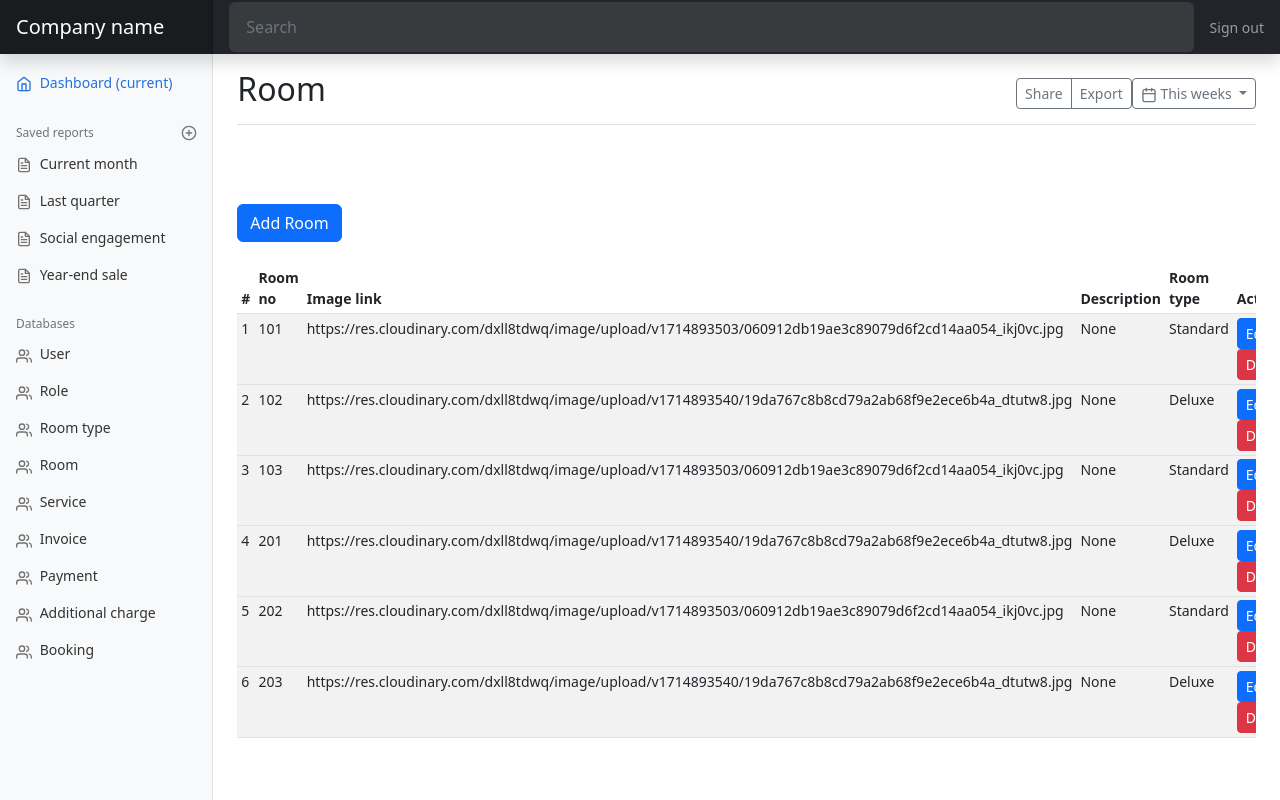
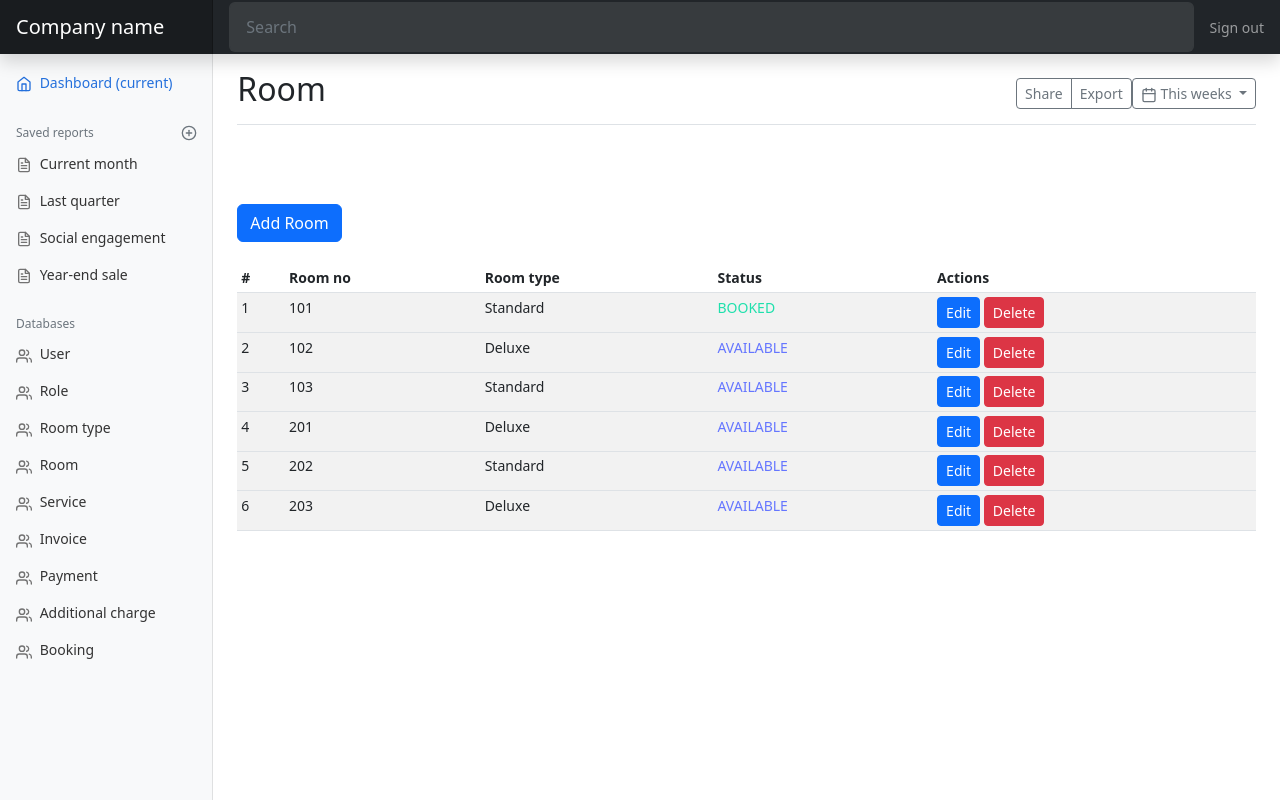
Before and after one commit to ngqp2k/Flask-HM-01, a Flask app: page /room in a window 1280 px wide. Run offline with Flask 3, Linux system fonts and the light colour scheme; data comes from the database, SQL or seed files in the repository; both versions use the stored data as it was after the commit; some libraries are stand-ins or nearby versions.

```diff
--- a/models.py
+++ b/models.py
@@ -74,6 +74,12 @@ class RoomType(db.Model):
         return self.name
 
 
+class RoomStatus(enum.Enum):
+    AVAILABLE = "Available"
+    PENDING = "Pending"
+    BOOKED = "Booked"
+
+
 class Room(db.Model):
     id = db.Column(db.Integer, primary_key=True)
     room_no = db.Column(db.String(50))
@@ -81,6 +87,7 @@ class Room(db.Model):
     description = db.Column(db.Text)
     room_type_id = db.Column(db.Integer, db.ForeignKey('room_type.id'))
     room_type = db.relationship('RoomType', backref=db.backref('room', lazy=True))
+    status = db.Column(db.Enum(RoomStatus))
 
     def __str__(self) -> str:
         return self.room_no
--- a/templates/index.html
+++ b/templates/index.html
@@ -202,8 +202,8 @@
                     <ul>
                         <li>{{ room.room_type }}</li>
                         <li>{{ room.room_type.price_per_night }}</li>
-                        <li></li>
-                        <li></li>
+                        <!-- <li></li> -->
+                        <!-- <li></li> -->
                     </ul>
                 </div>
                 <!--ROOM AMINITIES-->
--- a/templates/mdRoom.html
+++ b/templates/mdRoom.html
@@ -14,9 +14,10 @@
       <tr>
         <th>#</th>
         <th>Room no</th>
-        <th>Image link</th>
-        <th>Description</th>
+        <!-- <th>Image link</th> -->
+        <!-- <th>Description</th> -->
         <th>Room type</th>
+        <th>Status</th>
         <th>Actions</th>
       </tr>
     </thead>
@@ -25,9 +26,16 @@
       <tr>
         <td>{{ room.id }}</td>
         <td>{{ room.room_no }}</td>
-        <td>{{ room.image }}</td>
-        <td>{{ room.description }}</td>
+        <!-- <td>{{ room.image }}</td> -->
+        <!-- <td>{{ room.description }}</td> -->
         <td>{{ room.room_type }}</td>
+        {% if room.status.name == 'AVAILABLE' %}
+        <td style="color: rgb(101 118 255);">{{ room.status.name }}</td>
+        {% elif room.status.name == 'BOOKED' %}
+        <td style="color: rgb(30 224 172);">{{ room.status.name }}</td>
+        {% else %}
+        <td style="color: rgb(244 189 14);">{{ room.status.name }}</td>
+        {% endif %}
         <td>
           <a href="{{ url_for('edit_room', room_id=room.id) }}" class="btn btn-primary btn-sm">Edit</a>
           <a href="{{ url_for('delete_room', room_id=room.id) }}" class="btn btn-danger btn-sm">Delete</a>
--- a/templates/mdbooking.html
+++ b/templates/mdbooking.html
@@ -16,11 +16,11 @@
         <th>Customer first name</th>
         <th>Customer last name</th>
         <th>Phone</th>
-        <th>Is regioner</th>
         <th>Check-in date</th>
         <th>Check-out date</th>
         <th>Room</th>
         <th>Customer</th>
+        <th>Status</th>
         <th>Actions</th>
       </tr>
     </thead>
@@ -31,11 +31,11 @@
         <td>{{ booking.customer_first_name }}</td>
         <td>{{ booking.customer_last_name }}</td>
         <td>{{ booking.phone }}</td>
-        <td>{{ booking.is_regioner }}</td>
         <td>{{ booking.checkin_date }}</td>
         <td>{{ booking.checkout_date }}</td>
         <td>{{ booking.room }}</td>
         <td>{{ booking.customer }}</td>
+        <td>{{ booking.status.name }}</td>
         <td>
           <a href="{{ url_for('edit_booking', booking_id=booking.id) }}" class="btn btn-primary btn-sm">Edit</a>
           <a href="{{ url_for('delete_booking', booking_id=booking.id) }}" class="btn btn-danger btn-sm">Delete</a>
--- a/views.py
+++ b/views.py
@@ -53,7 +53,7 @@ def logout():
 @app.route('/')
 def index():
     current_time = datetime.now().strftime('%Y-%m-%d')
-    rooms = models.Room.query.all()
+    rooms = models.Room.query.filter_by(status=models.RoomStatus.AVAILABLE).all()
     return render_template('index.html'
                            , current_time=current_time
                            , rooms=rooms)
@@ -83,6 +83,7 @@ def checkout_handler(room_id):
         booking.checkin_date = datetime.now()
         booking.checkout_date = datetime.now()
         room = models.Room.query.get(room_id)
+        room.status = models.RoomStatus['BOOKED']
         booking.room = room
         booking.status = models.BookingStatus['CONFIRMED']
 
@@ -277,7 +278,8 @@ def delete_room_type(room_type_id):
 @app.route('/room')
 def room_page():
     rooms = models.Room.query.all()
-    return render_template('mdRoom.html', rooms=rooms)
+    return render_template('mdRoom.html'
+                           , rooms=rooms)
 
 
 @app.route('/add-room', methods=['GET', 'POST'])
@@ -296,9 +298,11 @@ def add_room():
         return redirect(url_for('room_page'))
 
     room_types = models.RoomType.query.all()
+    statuses = [status.name for status in models.RoomStatus]
 
     return render_template('add-room.html'
-                           , room_types=room_types)
+                           , room_types=room_types
+                           , statuses=statuses)
 
 @app.route('/edit-room/<int:room_id>', methods=['GET', 'POST'])
 def edit_room(room_id):
@@ -317,9 +321,13 @@ def edit_room(room_id):
         return redirect(url_for('room_page'))
 
     room_types = models.RoomType.query.all()
+    statuses = [status.name for status in models.RoomStatus]
+    print(f'ngqp2k: {statuses}')
 
     return render_template('edit-room.html'
-                           , room=room, room_types=room_types)
+                           , room=room
+                           , room_types=room_types
+                           , statuses=statuses)
 
 @app.route('/delete-room/<int:room_id>', methods=['GET', 'POST'])
 def delete_room(room_id):
```
Also changed, not shown: templates/add-room.html (+10 -0 lines), templates/edit-room.html (+15 -2 lines), utils.py (+10 -2 lines), instance/sample_db.sqlite.
